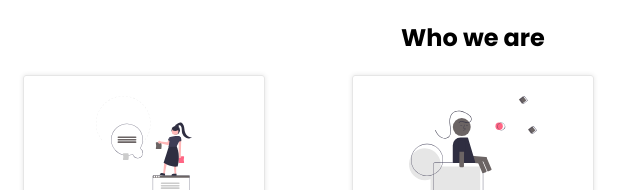
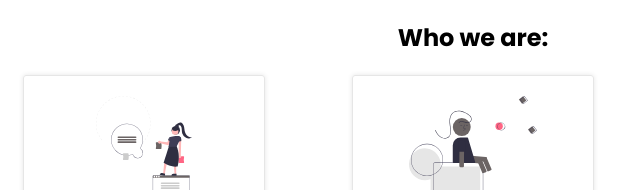
Before and after one commit to raquelitaT/landing, a plain HTML site: page index.html in a window 1280 px wide. Shown: the part 592-782 px from the top of the page, 167-807 px from the left. Drawn offline with nearby package versions, Linux system fonts and the light colour scheme.

Commit message:
Landing page test

```diff
--- a/index.html
+++ b/index.html
@@ -18,7 +18,7 @@
   </div>
   <!-- code a Hero / Banner section -->
 <div class="container">
-  <h2 class="text-center">Who we are</h2>
+  <h2 class="text-center">Who we are:</h2>
   <div class="cards">
     <div class="card">
       <img src="./images/undraw_Creative_process_re_4ylm.svg" alt="">
```
